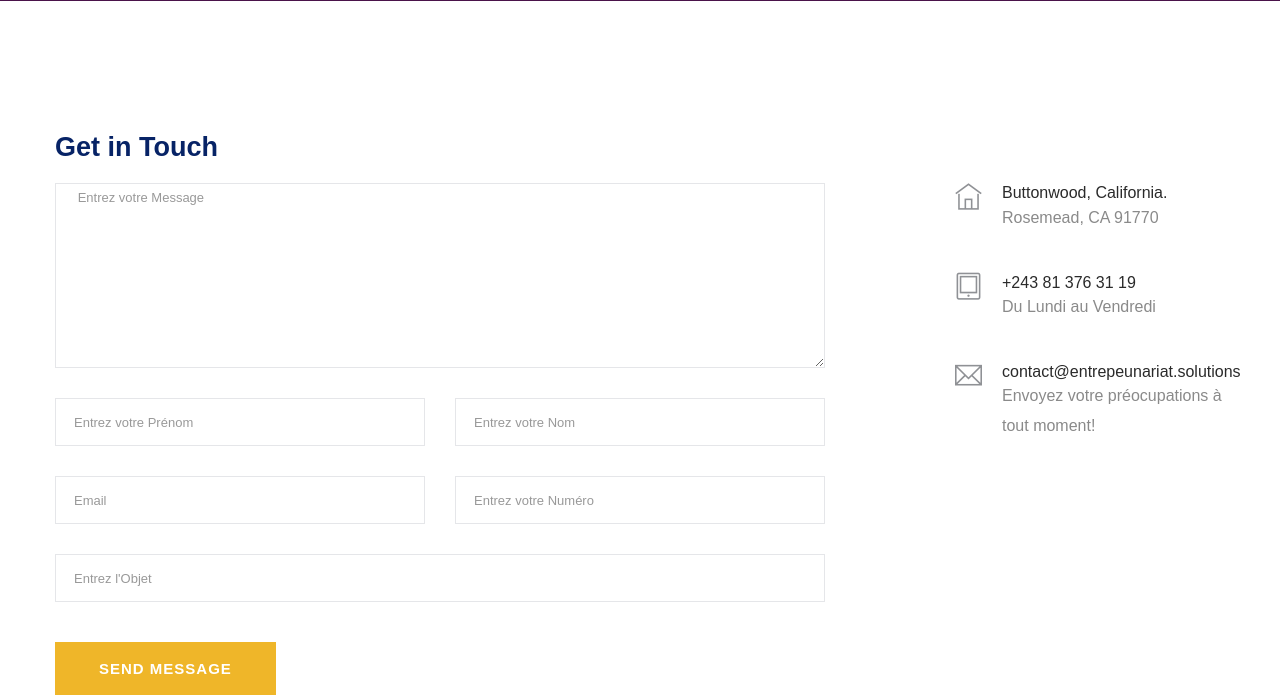
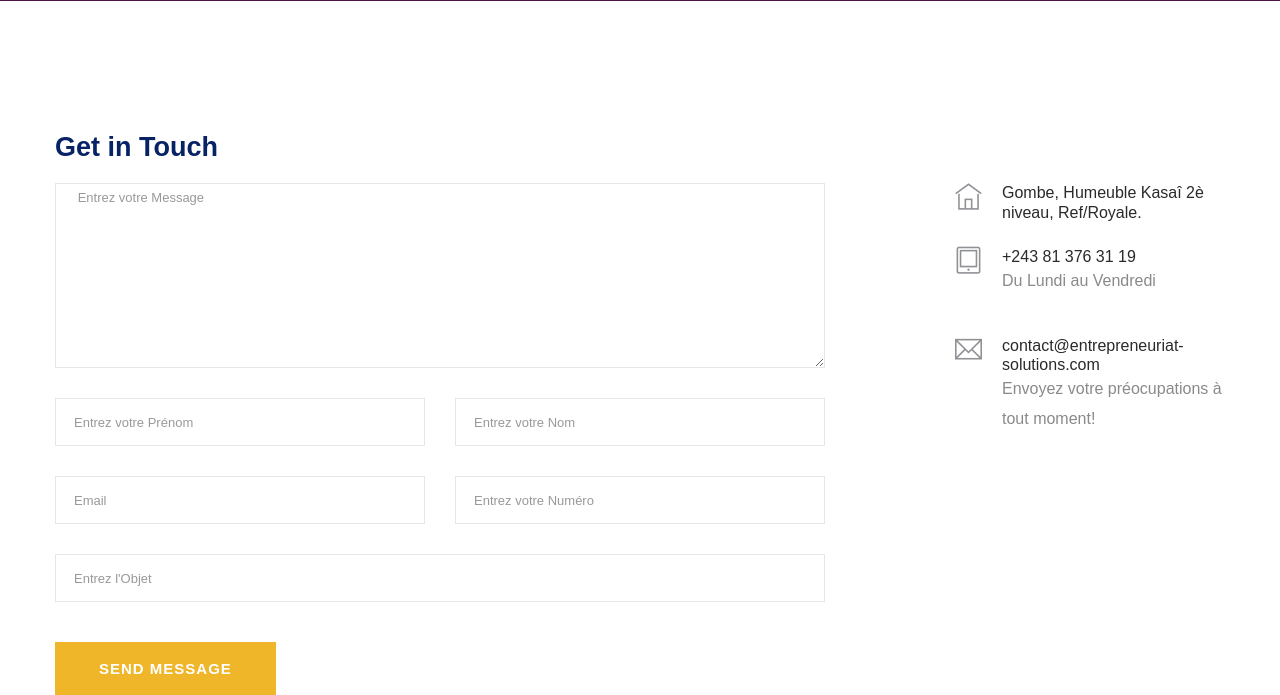
Before and after one commit to Kgermando/e-s, a Django app: page /app/contact in a window 1280 px wide. Shown: the part 655-1350 px from the top of the page. Run offline with Django 3.2, Linux system fonts and the light colour scheme; some libraries are stand-ins or nearby versions; some web fonts are replaced.

Commit message:
fix contact

```diff
--- a/templates/nav/header.html
+++ b/templates/nav/header.html
@@ -14,7 +14,7 @@
                             <div class="header-social">
                                 <ul>
                                     <li><a target="blank" href="https://www.instagram.com/entrepreneuriat_solutions/"><i class="fab fa-instagram"></i></a></li>
-                                    <li><a target="blank" href="https://www.facebook.com/sai4ull"><i class="fab fa-facebook-f"></i></a></li>
+                                    <li><a target="blank" href="https://web.facebook.com/EntrepreneuriatSolutions"><i class="fab fa-facebook-f"></i></a></li>
                                     <li><a target="blank" href="https://www.linkedin.com/in/entrepreneuriat-solutions/"><i class="fab fa-linkedin-in"></i></a></li>
                                     <li><a target="blank" href="https://www.youtube.com/channel/UC8iNvsnAe89YRtWLrc1dyGA?view_as=subscriber"><i class="fab fa-youtube"></i></a></li>
                                 </ul>
--- a/templates/pages/app/contact.html
+++ b/templates/pages/app/contact.html
@@ -73,8 +73,7 @@
                     <div class="media contact-info">
                         <span class="contact-info__icon"><i class="ti-home"></i></span>
                         <div class="media-body">
-                            <h3>Buttonwood, California.</h3>
-                            <p>Rosemead, CA 91770</p>
+                            <h3>Gombe, Humeuble Kasaî 2è niveau, Ref/Royale.</h3>
                         </div>
                     </div>
                     <div class="media contact-info">
@@ -87,7 +86,7 @@
                     <div class="media contact-info">
                         <span class="contact-info__icon"><i class="ti-email"></i></span>
                         <div class="media-body">
-                            <h3>contact@entrepeunariat.solutions</h3>
+                            <h3>contact@entrepreneuriat-solutions.com</h3>
                             <p>Envoyez votre préocupations à tout moment!</p>
                         </div>
                     </div>
```
